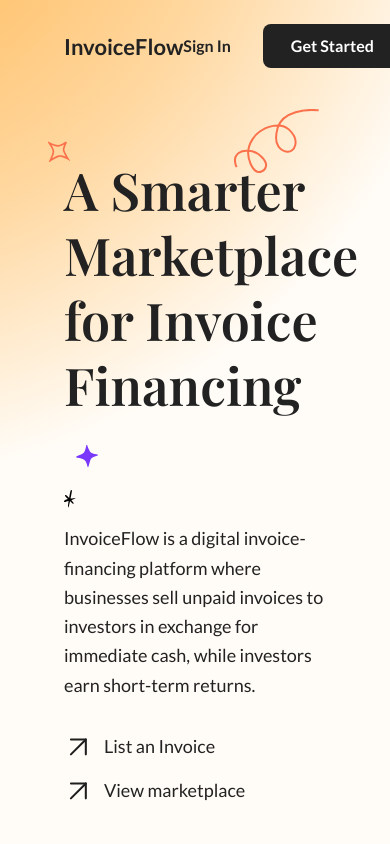
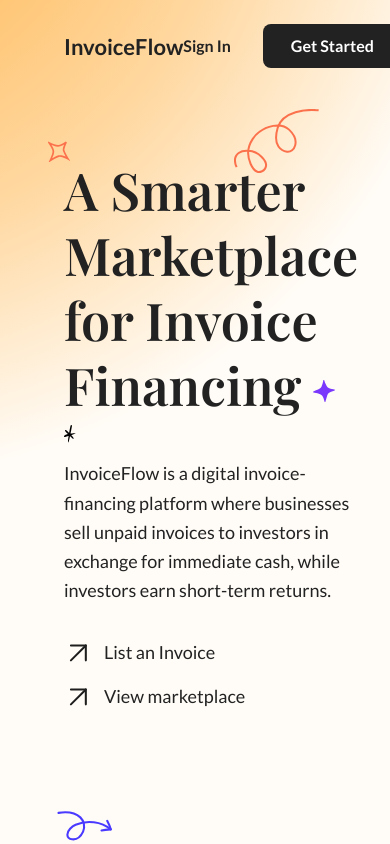
Before and after one commit to ihsankoolz/InvoiceFlow, a React (Vite) app in the folder frontend/: page / in a window 390 px wide. Shown: the top 844 px of the page. Built offline with nearby package versions, Linux system fonts and the light colour scheme.

Commit message:
ayo im done with this shit
completed landing page

```diff
--- a/frontend/src/pages/LandingPage.jsx
+++ b/frontend/src/pages/LandingPage.jsx
@@ -5,6 +5,7 @@
 import imgOrangeDiamond from '../assets/svgs/hero/OrangeHollowDiamond.svg'
 import imgPurpleDiamond from '../assets/svgs/hero/PurpleDiamond.svg'
 import imgArrow from '../assets/svgs/hero/RedirectArrow.svg'
+import imgFinancialData from '../assets/svgs/hero/financial-data.svg'
 import hiwPurpleArrow from '../assets/svgs/how_it_works/PurpleArrow.svg'
 import hiwBlackArrow from '../assets/svgs/how_it_works/BlackArrow.svg'
 import hiwOrangeDiamond from '../assets/svgs/how_it_works/OrangeDiamond.svg'
@@ -285,7 +286,9 @@
           style={{ width: 22, ...fadeIn(heroVisible, 300) }}
         />
 
-        <div className="relative" style={{ zIndex: 1 }}>
+        <div className="relative flex items-center gap-16" style={{ zIndex: 1 }}>
+          {/* Left: text content */}
+          <div className="flex-1">
             <h1 className="font-display font-semibold text-[52px] leading-tight text-ink mb-2 max-w-[700px]" style={fadeUp(heroVisible, 150)}>
               A Smarter Marketplace for Invoice Financing
               {/* Purple diamond inline after heading */}
@@ -302,6 +305,12 @@
             <div className="flex flex-col gap-4" style={fadeUp(heroVisible, 380)}>
               <ArrowCTA to="/invoices/new">List an Invoice</ArrowCTA>
               <ArrowCTA to="/marketplace">View marketplace</ArrowCTA>
+            </div>
+          </div>
+
+          {/* Right: financial data illustration */}
+          <div className="hidden lg:flex flex-shrink-0 items-center justify-center" style={{ ...fadeIn(heroVisible, 300), transform: 'translateX(-60px)' }}>
+            <img src={imgFinancialData} alt="Financial data illustration" className="w-[260px] h-[260px]" />
           </div>
         </div>
       </section>
```
Also changed, not shown: frontend/src/assets/svgs/hero/financial-data.svg (added). Lines whose indentation alone changed are shown as unchanged.
